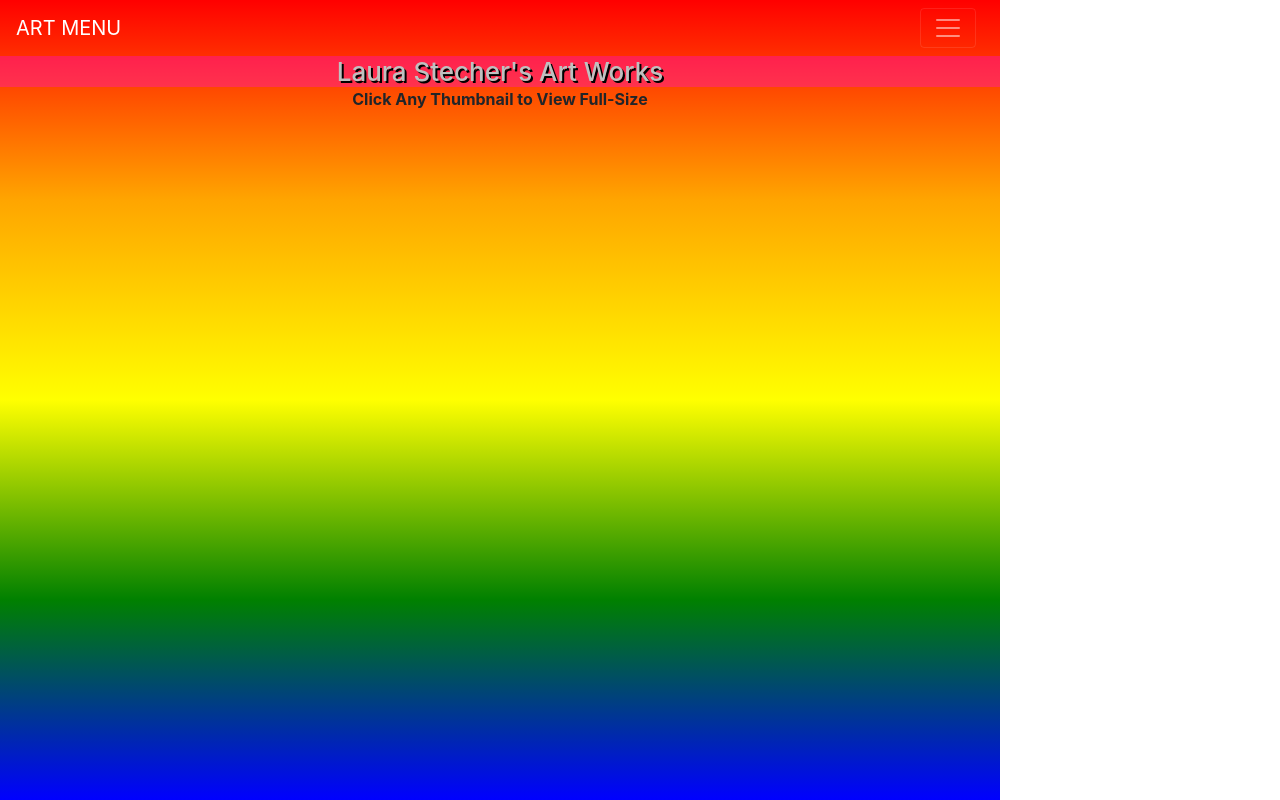
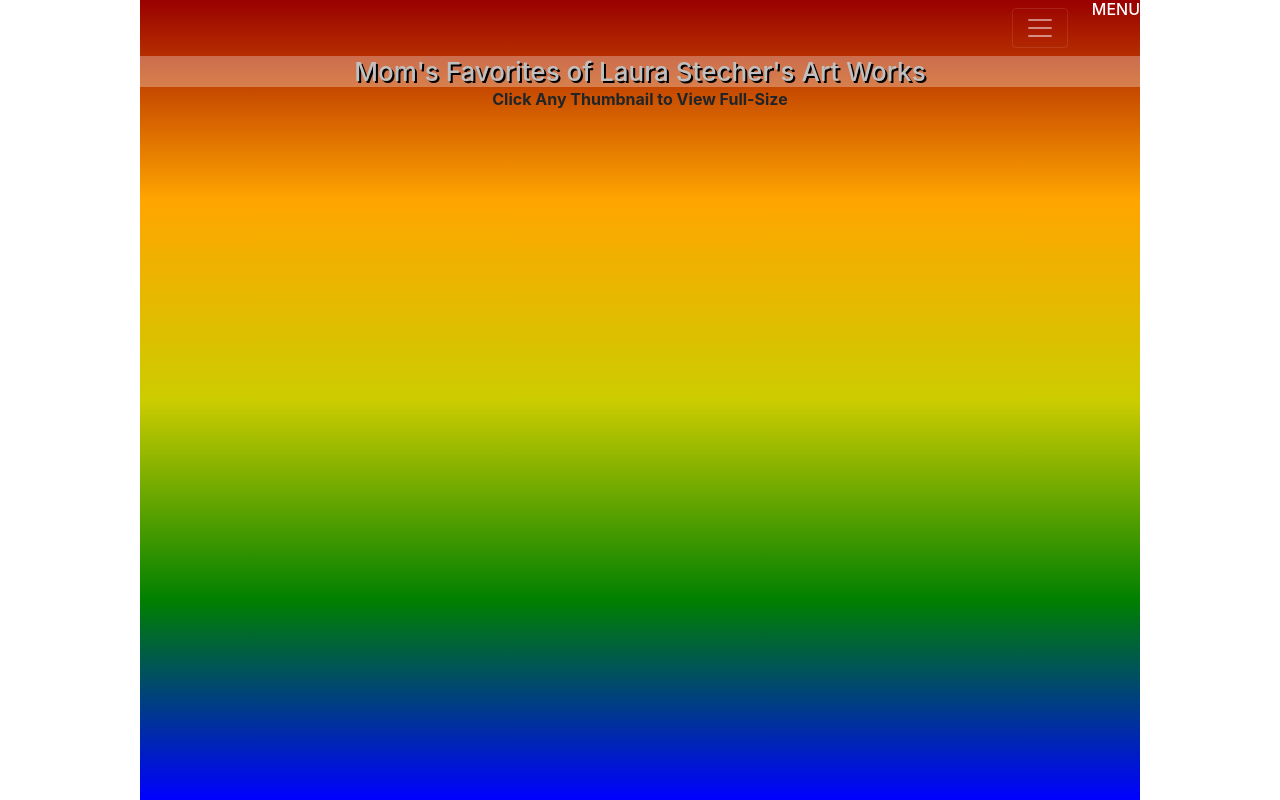
Before and after one commit to JenVest2020/Laura-Bday-2020, a React (Create React App) app: page / in a window 1280 px wide. Shown: the top 800 px of the page. Built offline with nearby package versions, Linux system fonts and the light colour scheme.

Commit message:
working on Navigation component

```diff
--- a/src/App.js
+++ b/src/App.js
@@ -4,13 +4,14 @@ import Navigation from './components/Navigation';
 
 const AppDiv = styled.div`
 text-align: center;
-background-image:linear-gradient(red, orange,  yellow, green, blue, purple);
+background-image:linear-gradient(#990000, orange,  #cccc00, green, blue, purple);
 width: 1000px;
 height: 1000px;
+margin: 0 auto;
 `;
 
 const AppHeader = styled.h1`
-background-color: rgba(255, 0, 255, .3);
+background-color: rgba(255, 255, 255, .3);
  margin: 0;
   display: flex;
   flex-direction: column;
@@ -32,7 +33,7 @@ function App() {
     return (
         <AppDiv>
             <Navigation />
-            <AppHeader>Laura Stecher's Art Works</AppHeader>
+            <AppHeader>Mom's Favorites of Laura Stecher's Art Works</AppHeader>
             <AppSubheader>Click Any Thumbnail to View Full-Size</AppSubheader>
         </AppDiv>
     );
--- a/src/components/Navigation.js
+++ b/src/components/Navigation.js
@@ -1,5 +1,12 @@
 import React, { useState } from "react";
 import { Collapse, Navbar, NavbarToggler, NavbarBrand, Nav, NavItem, NavLink } from 'reactstrap';
+import styled from "styled-components";
+
+// const menuheader = styled.h2`
+//     text-align:right;
+//     font-size: 3rem;
+//     font-weight:bolder;
+// `;
 
 
 
@@ -10,8 +17,9 @@ function Navigation() {
 
     return (
         <div>
-            <Navbar color="muted" dark>
-                <NavbarBrand href="/" className="mr-auto">ART MENU</NavbarBrand>
+            <h6 className="text-white float-right">MENU</h6>
+            <Navbar color="muted" dark >
+                <NavbarBrand href="/" className="mr-auto float-right"></NavbarBrand>
                 <NavbarToggler onClick={toggleNavbar} className="mr-2" />
                 <Collapse isOpen={!collapsed} navbar>
                     <Nav navbar>
```
